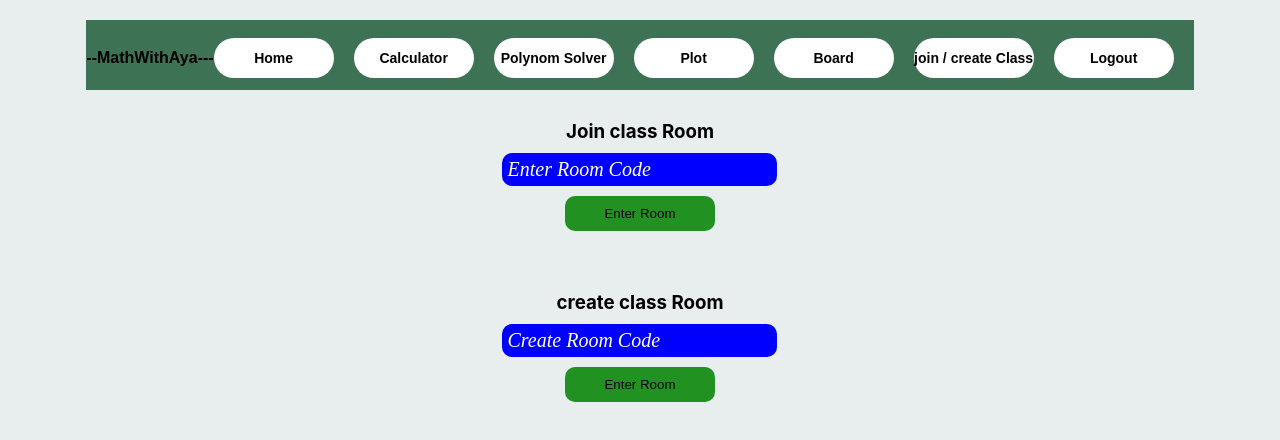
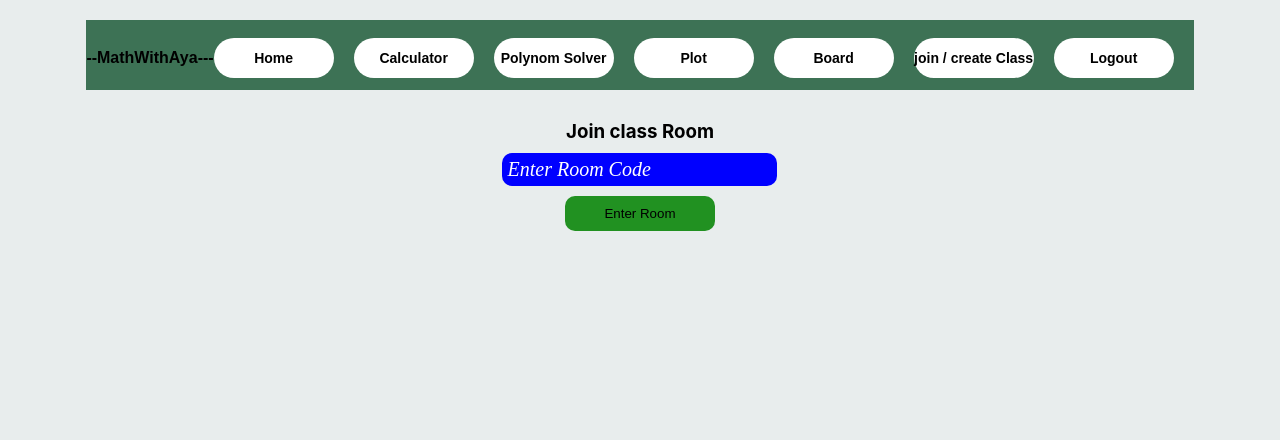
Before and after one commit to ayayousef96/Final-Project, a React (Create React App) app in the folder client/: page /classroom in a window 1280 px wide. Shown: the top 440 px of the page. Built offline with nearby package versions, Linux system fonts and the light colour scheme.

Commit message:
remove create room

```diff
--- a/client/src/components/Class/Home.js
+++ b/client/src/components/Class/Home.js
@@ -23,10 +23,10 @@ const Home = () => {
                 value={RoomCode} onChange={(e) => SetRoomCode(e.target.value)}/>
                 <button type='sumbit' className='enter'>Enter Room</button>
                 <br></br><br></br>
-                <h3 htmlFor='' className='room-code'>create  class Room </h3>
+                {/* <h3 htmlFor='' className='room-code'>create  class Room </h3>
                 <input  type="text" className='b-input' required placeholder='Create Room Code'
                 value={RoomCode} onChange={(e) => SetRoomCode(e.target.value)}/>
-                <button type='sumbit' className='enter'>Enter Room</button>
+                <button type='sumbit' className='enter'>Enter Room</button> */}
 
             </form>
 
```
